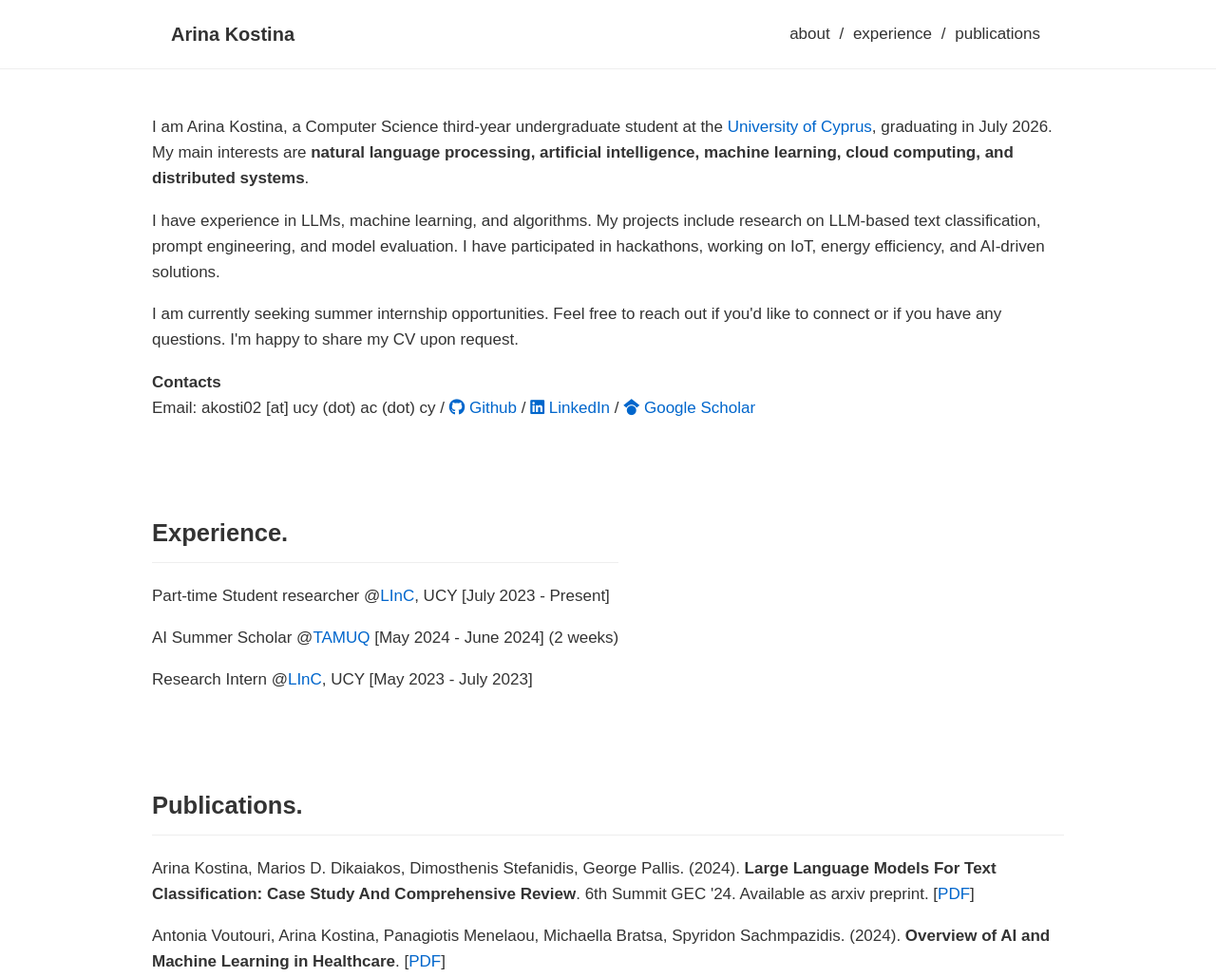
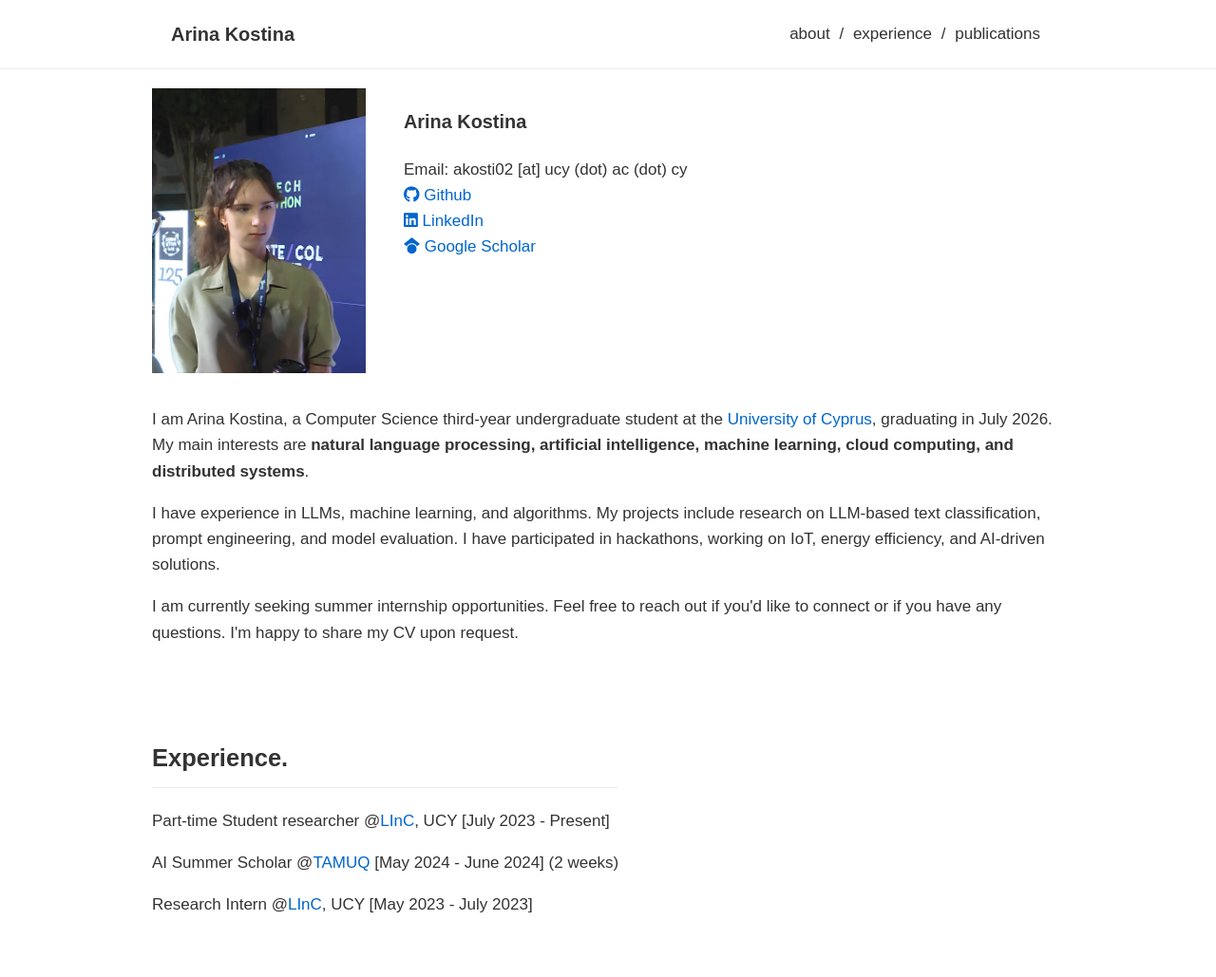
Before and after one commit to arinakostina1/mypage, a plain HTML site: page index.html in a window 1280 px wide. Shown: the top 1029 px of the page at 95% size. Drawn offline with Linux system fonts and the light colour scheme.

Commit message:
add photo

```diff
--- a/index.html
+++ b/index.html
@@ -35,6 +35,28 @@
 
     <div class="container">
 
+        <div class="image-container">
+            <!-- Replace with the path to your image -->
+            <img src="assets/myphoto.jpg" alt="Profile Image" style="height: 300px; width: auto; padding-right: 40px;">
+        </div>
+        <div class="contacts">
+            <h3>Arina Kostina</h3>
+            Email: akosti02 [at] ucy (dot) ac (dot) cy
+            <br>
+            <a href="https://github.com/arinakostina1" target="_blank"  rel="noopener noreferrer" style="text-decoration: none;">
+                <i class="fab fa-github"></i> Github
+            </a>
+            <br>
+            <a href="https://www.linkedin.com/in/arina-kostina-726682202/" target="_blank"  rel="noopener noreferrer" style="text-decoration: none;">
+                <i class="fa-brands fa-linkedin"></i> LinkedIn
+            </a>
+            <br>
+            <a href="https://scholar.google.com/citations?user=K7Xwy-AAAAAJ&hl=en&authuser=9" target="_blank"  rel="noopener noreferrer" style="text-decoration: none;">
+                <i class="fa-brands fa-google-scholar"></i> Google Scholar
+            </a>
+
+        </div>
+
         <div class="section" id="about">
             <p>I am Arina Kostina, a Computer Science third-year undergraduate student at the  <a href="https://www.ucy.ac.cy/?lang=en" target="_blank"  rel="noopener noreferrer">University of Cyprus</a>, graduating in July 2026. My main
                 interests are <span class="highlight">natural language processing, artificial intelligence, machine learning, cloud computing, and distributed systems</span>.
@@ -49,21 +71,6 @@
 
             <p>
                 I am currently seeking summer internship opportunities. Feel free to reach out if you'd like to connect or if you have any questions. I'm happy to share my CV upon request.
-            </p>
-
-            <p>
-                <span class="highlight">Contacts</span>
-            <br>
-            Email: akosti02 [at] ucy (dot) ac (dot) cy /
-            <a href="https://github.com/arinakostina1" target="_blank"  rel="noopener noreferrer" style="text-decoration: none;">
-                <i class="fab fa-github"></i> Github
-            </a> /
-            <a href="https://www.linkedin.com/in/arina-kostina-726682202/" target="_blank"  rel="noopener noreferrer" style="text-decoration: none;">
-                <i class="fa-brands fa-linkedin"></i> LinkedIn
-            </a> /
-            <a href="https://scholar.google.com/citations?user=K7Xwy-AAAAAJ&hl=en&authuser=9" target="_blank"  rel="noopener noreferrer" style="text-decoration: none;">
-                <i class="fa-brands fa-google-scholar"></i> Google Scholar
-            </a>
             </p>
 
         </div>
--- a/style.css
+++ b/style.css
@@ -149,4 +149,12 @@ a:hover {
     .container {
         padding: 10px;
     }
+
+    img {
+        width: 200px;  /* Set exact width */
+        /* Or you can use: */
+        /* max-width: 200px; */
+        /* max-height: 250px; */
+        /* object-fit: cover; /* This preserves aspect ratio and crops if needed */
+    }
 }
```
Also changed, not shown: assets/myphoto.jpg (added).
